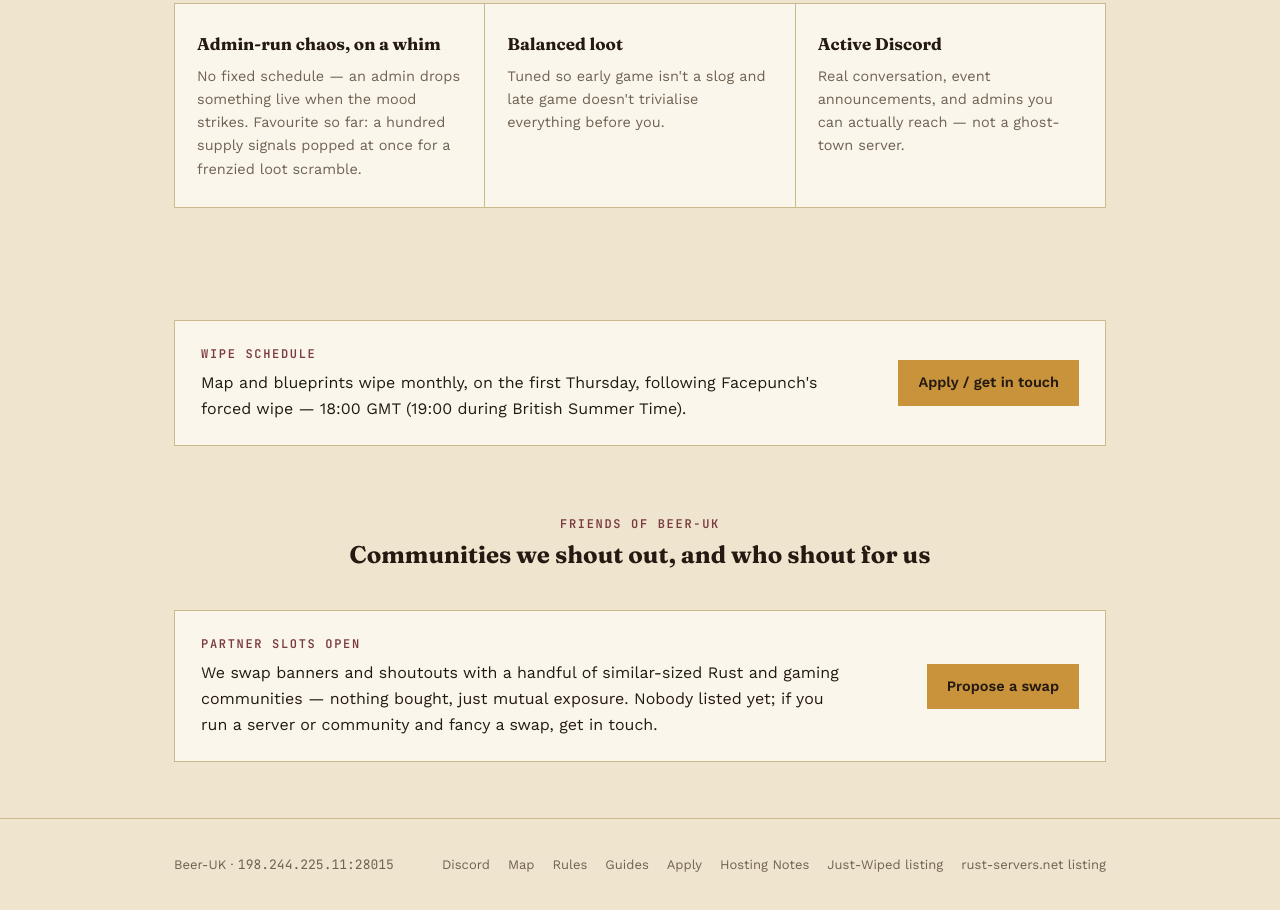
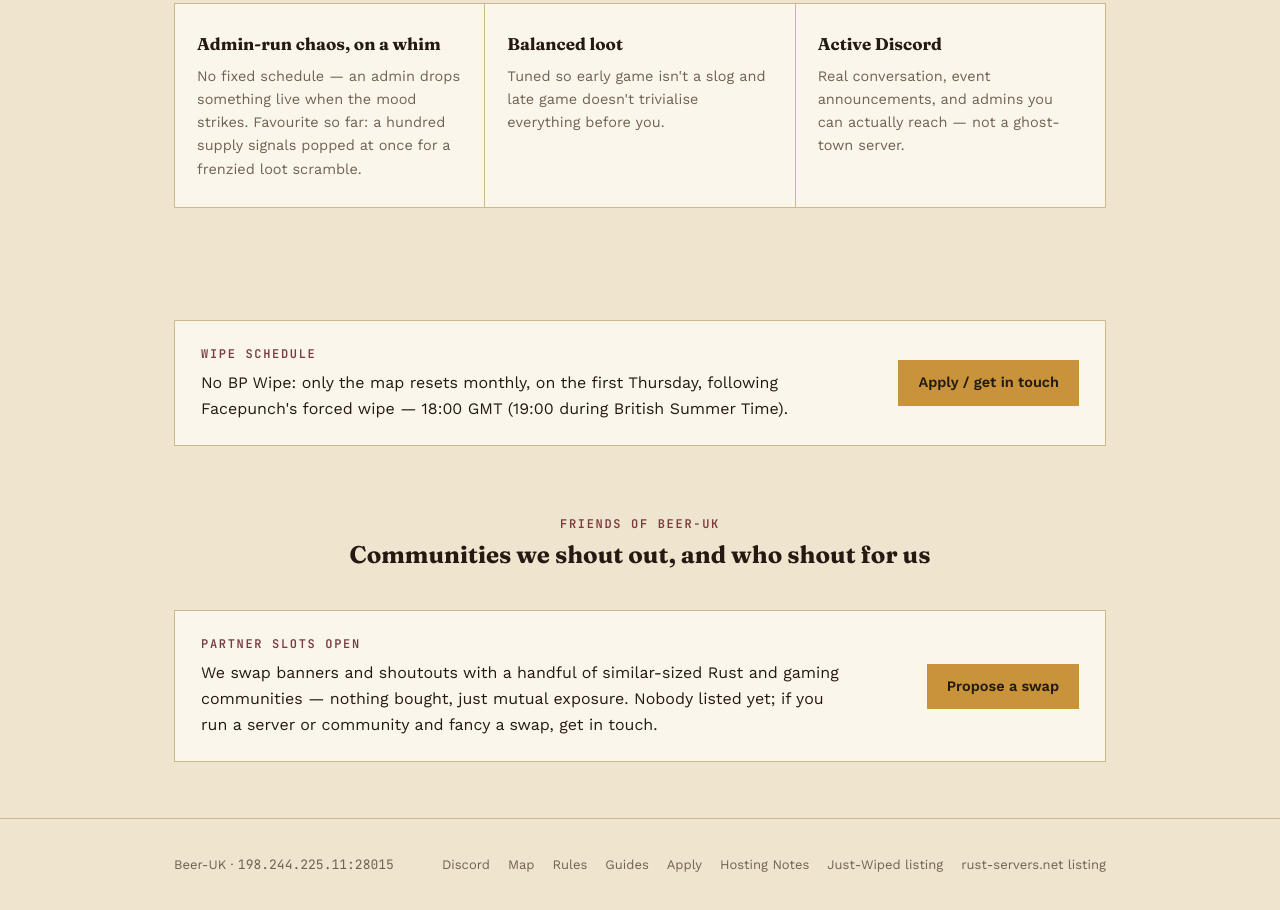
Before and after one commit to beer-uk-rust/beer-uk-site, a website: page index.html in a window 1280 px wide. Shown: the part 1657-2567 px from the top of the page. Drawn offline with nearby package versions, Linux system fonts and the light colour scheme; no server answers.

Commit message:
Advertise No BP Wipe policy on homepage

```diff
--- a/index.html
+++ b/index.html
@@ -173,7 +173,7 @@ function gtag(){dataLayer.push(arguments);}
 <div class="callout">
 <div>
 <div class="eyebrow">Wipe schedule</div>
-<p style="margin:6px 0 0;">Map and blueprints wipe monthly, on the first Thursday, following Facepunch's forced wipe — 18:00 GMT (19:00 during British Summer Time).</p>
+<p style="margin:6px 0 0;">No BP Wipe: only the map resets monthly, on the first Thursday, following Facepunch's forced wipe — 18:00 GMT (19:00 during British Summer Time).</p>
 </div>
 <a class="btn" href="apply.html">Apply / get in touch</a>
 </div>
```
